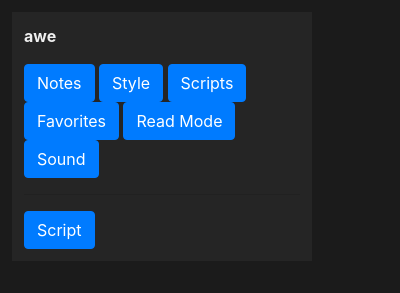
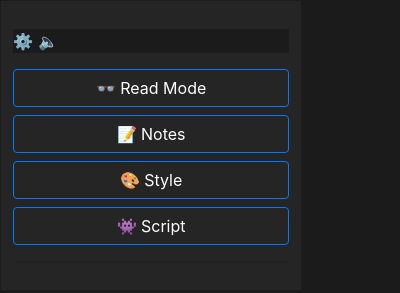
Before and after one commit to valmormn/chrome-extension, a browser extension: page src/popup/popup.html in a window 400 px wide. Drawn offline with Linux system fonts and the light colour scheme.

Commit message:
chrome-extension

```diff
--- a/src/override/override.css
+++ b/src/override/override.css
@@ -1 +1,10 @@
 /* override */
+
+html {
+
+}
+
+body {
+    color: #e8e8e8;
+    background-color: #252525;
+}
--- a/src/popup/popup.css
+++ b/src/popup/popup.css
@@ -3,12 +3,14 @@
 html {
     /* width: 400px; */
     background-color: #1b1b1b;
+    /* background-color: red; */
 }
 
 body {
     width: 300px;
+    /* padding: 1px 2px; */
     padding: 12px;
-    margin: 12px;
+    margin: 1px 3px 3px 1px;
     color: #efefef !important;
     background-color: #252525;
 
@@ -16,10 +18,21 @@ body {
     /* border-color: aqua; */
 }
 
-/* button {
-    height: 60px;
-    width: 30px;
-    outline: none;
-    margin: 10px;
-    padding: 12px;
-} */
+button {
+    /* height: 60px; */
+    /* width: 30px; */
+    /* outline: none; */
+    /* margin: 10px; */
+    /* padding: 12px; */
+    background-color: transparent !important;
+}
+
+.btn-transparent {
+    background-color: transparent !important;
+}
+
+#topbar {
+    background-color: #1b1b1b;
+    /* padding: 2px; */
+    margin: 16px 0px;
+}
--- a/src/popup/popup.html
+++ b/src/popup/popup.html
@@ -17,22 +17,27 @@
 </head>
 
 <body>
-    <b><p>awe</p></b>
+    <!-- <b><p>awe</p></b> -->
+    <div id="topbar">
+        ⚙ 🔈
+    </div>
     <!-- <button type="button" name="" id="" class="btn btn-primary">Notas</button>
     <button type="button" name="" id="" class="btn btn-primary">Estilo</button>
     <button type="button" name="" id="" class="btn btn-primary">Script</button>
     <button type="button" name="" id="fav" class="btn btn-primary">Favorites</button> -->
 
+    <button type="button" class="btn btn-block btn-primary">👓 Read Mode</button>
+    <!-- <button type="button" class="btn btn-block btn-primary">🔈 Sound</button> -->
+    <button type="button" class="btn btn-block btn-primary btn-transparent">📝 Notes</button>
+    <button type="button" class="btn btn-block btn-primary">🎨 Style</button>
+    <button id="changeColor" type="button" name="" id="" class="btn btn-block btn-primary">👾 Script</button>
 
-    <button type="button" class="btn btn-primary">Notes</button>
-    <button type="button" class="btn btn-primary">Style</button>
-    <button type="button" class="btn btn-primary">Scripts</button>
-    <button type="button" class="btn btn-primary">Favorites</button>
-    <button type="button" class="btn btn-primary">Read Mode</button>
-    <button type="button" class="btn btn-primary">Sound</button>
+
+
     <hr>
+    <!-- 👓 -->
+    <!-- 📝🖍✏️🏃🏽‍♂✒️🐧🎨🖼🏗🏠🎮🃏👾🖥⌨️🖱⚙️⚙︎🌓🌞🌚🚀📱🛠🧨🛡📡🎚🎛🔈🔇🔉🔊 -->
 
-    <button id="changeColor" type="button" name="" id="" class="btn btn-primary">Script</button>
 
     <!-- <button ></button> -->
 
```
Also changed, not shown: src/override/override.html (+21 -10 lines).
